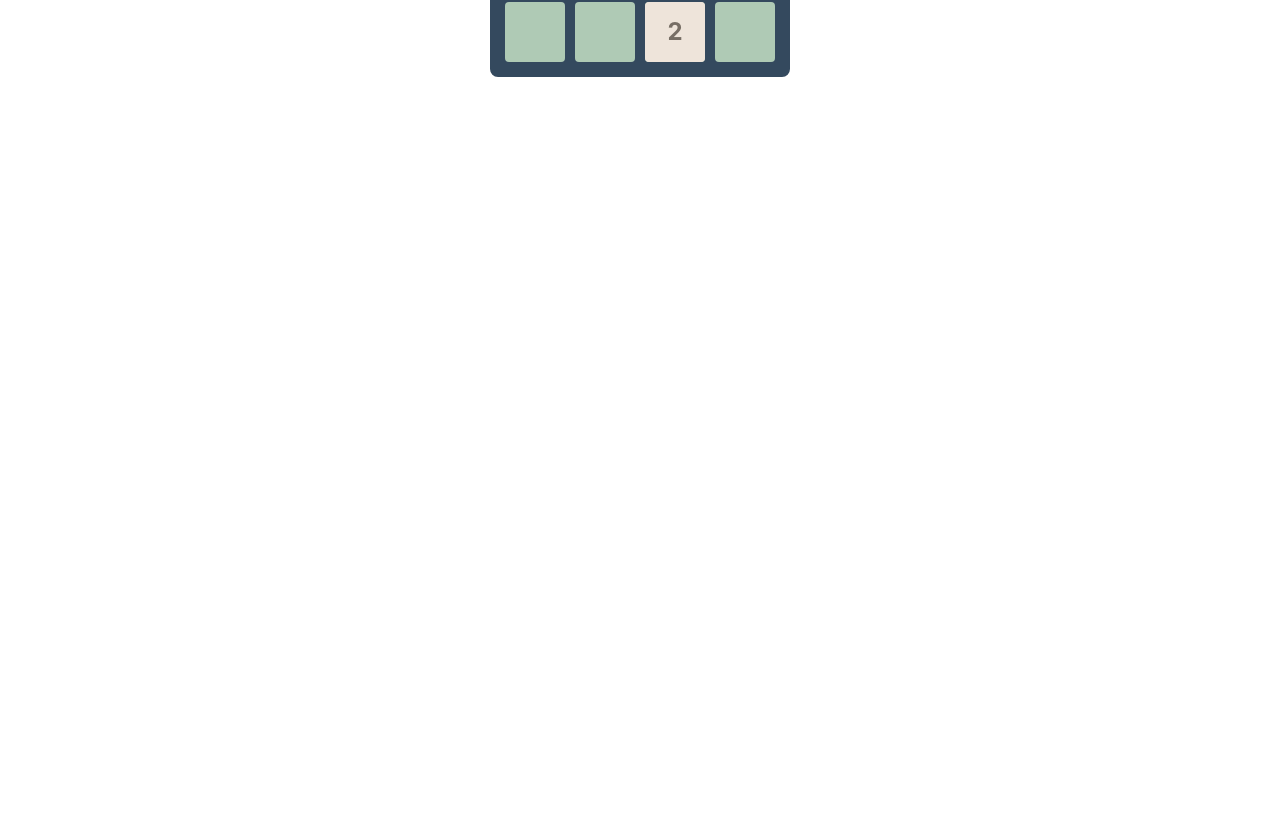
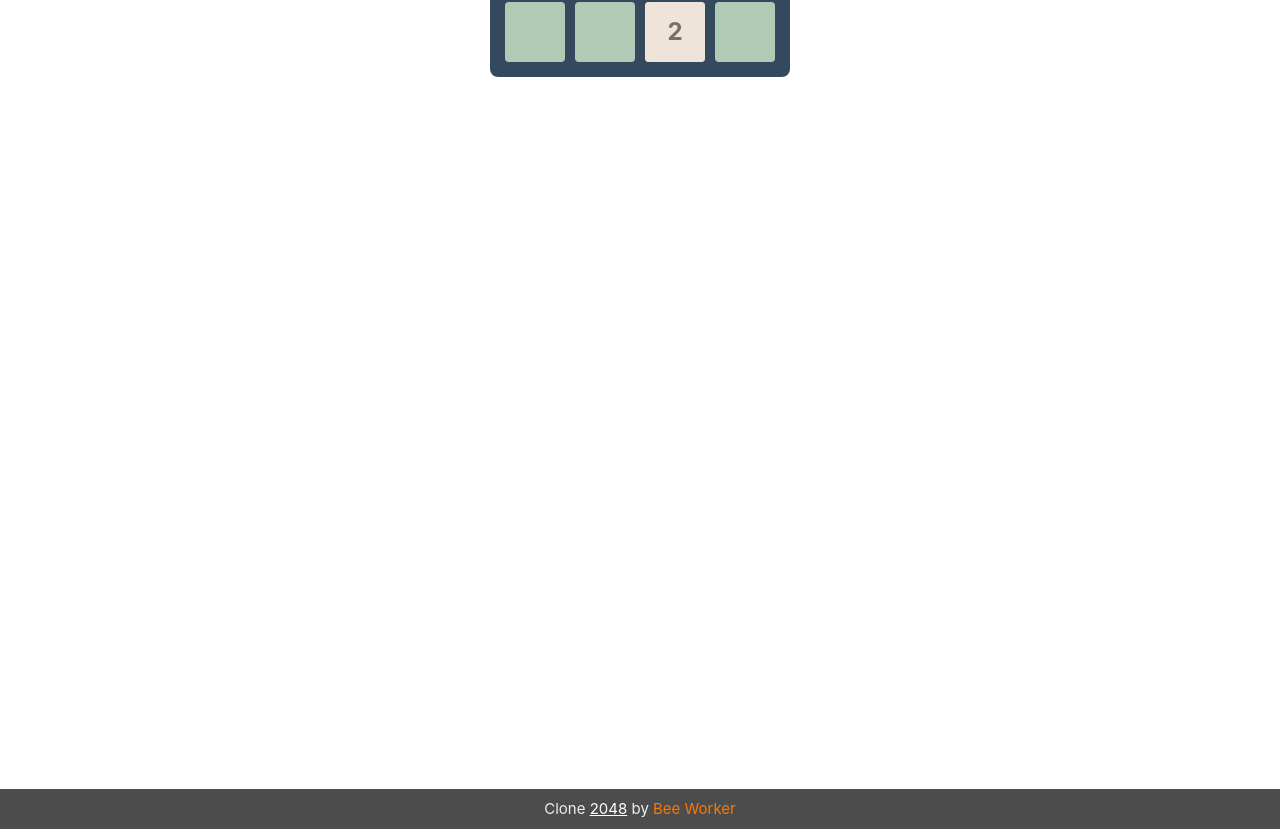
Before and after one commit to mason-bee-coder/Vue-2048, a Vue app: page / in a window 1280 px wide. Shown: the part 451-1280 px from the top of the page. Before the commit the page ends 800 px from the top, so only its background shows below. Built offline with nearby package versions, Linux system fonts and the light colour scheme.

Commit message:
feat: add footer

```diff
--- a/src/assets/main.css
+++ b/src/assets/main.css
@@ -3,9 +3,12 @@
 #app {
   max-width: 1280px;
   margin: 0 auto;
-  padding: 2rem 1.5rem;
 
   font-weight: normal;
+  height: 100vmax;
+  display: flex;
+  flex-direction: column;
+  justify-content: space-between;
 }
 
 .button-common {
--- /dev/null
+++ b/src/components/FooterComp.vue
@@ -0,0 +1,25 @@
+<script setup lang="ts"></script>
+
+<template>
+  <footer>
+    <div class="clone">
+      Clone <a target="_blank" href="https://play2048.co/">2048</a> by <strong>Bee Worker</strong>
+    </div>
+  </footer>
+</template>
+
+<style lang="sass">
+footer
+  text-align: center
+
+.clone
+  background-color: #4c4c4c
+  color: #eee
+  padding: 0.5rem 0
+
+  strong
+    color: #ff7600
+
+  a
+    color: #fff
+</style>
--- a/src/components/PlayStage.vue
+++ b/src/components/PlayStage.vue
@@ -6,6 +6,7 @@ import ScoreAreaVue from './ScoreArea.vue'
 import { useReset } from '@/composables/useReset'
 import { onMounted } from 'vue'
 import useBlockStore from '@/stores/block'
+import FooterComp from './FooterComp.vue'
 
 const blockStore = useBlockStore()
 const { reset } = useReset()
@@ -34,6 +35,8 @@ onMounted(() => {
       <EndGame />
     </div>
   </div>
+
+  <FooterComp v-once />
 </template>
 
 <style scoped lang="sass">
@@ -42,6 +45,7 @@ onMounted(() => {
   display: flex
   flex-direction: column
   align-items: center
+  padding: 2rem 1.5rem
 
 .header-wrapper
   width: 100%
--- a/src/components/StageBlock.vue
+++ b/src/components/StageBlock.vue
@@ -65,6 +65,7 @@ const blocksWithPosition: ComputedRef<Array<Block & { top: string; left: string
 .stage-wrapper
   width: 100%
   height: 100%
+  user-select: none
 
 .block-item
   // animation: appear 200ms ease 100ms
```
